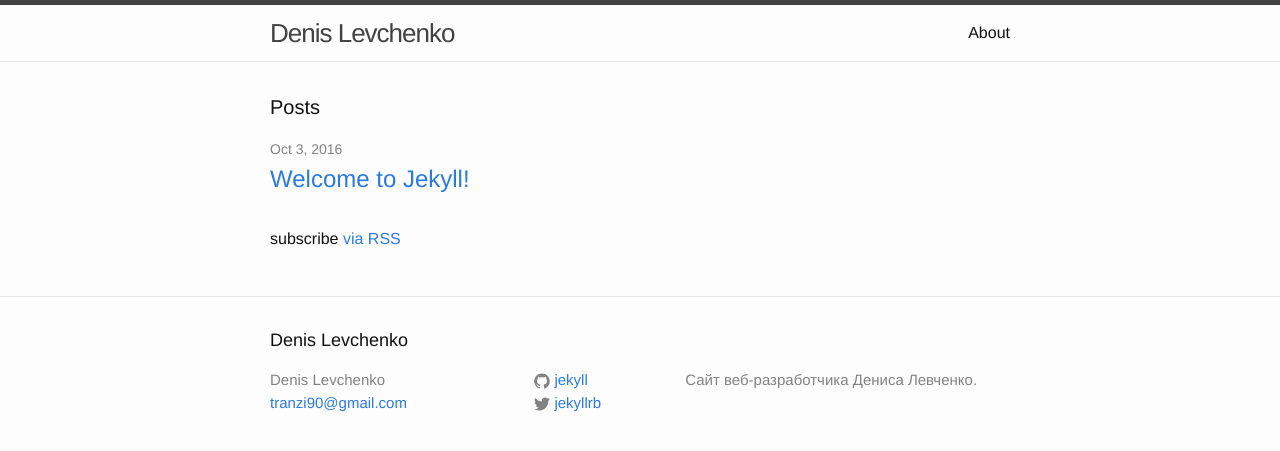
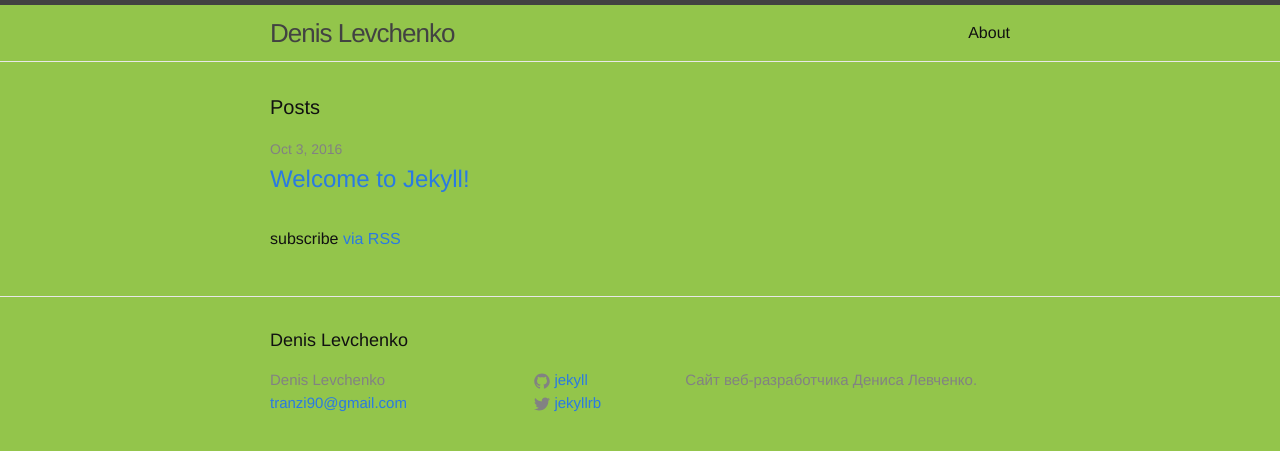
Before and after one commit to tranzi90/tranzi90.github.io, a Jekyll site: the page built from index.html, in a window 1280 px wide. Shown: the top 451 px of the page. Built offline with Jekyll 4.4.1, drawn with Linux system fonts in a browser that asks for light colours.

Commit message:
Цвет фона

```diff
--- a/css/main.scss
+++ b/css/main.scss
@@ -15,7 +15,7 @@ $base-line-height: 1.5;
 $spacing-unit:     30px;
 
 $text-color:       #111;
-$background-color: #fdfdfd;
+$background-color: #93C54B;
 $brand-color:      #2a7ae2;
 
 $grey-color:       #828282;
```
